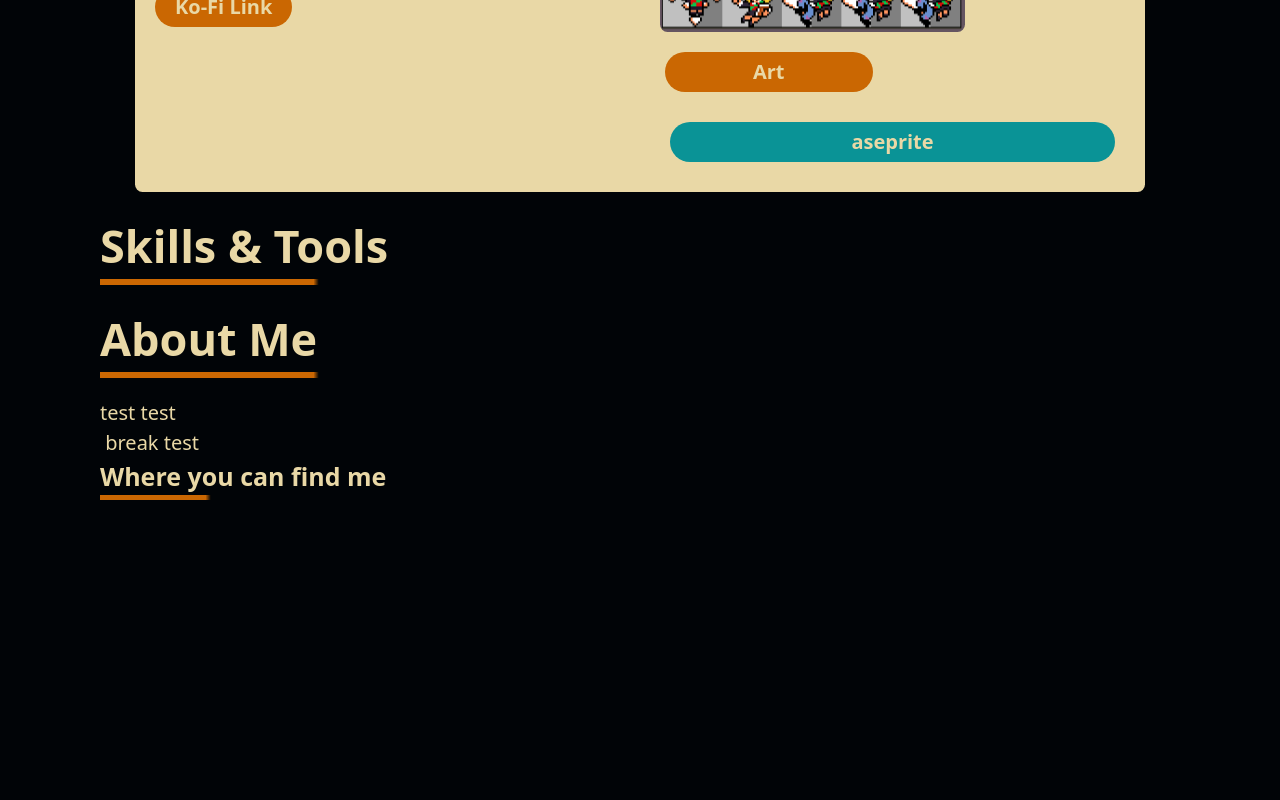
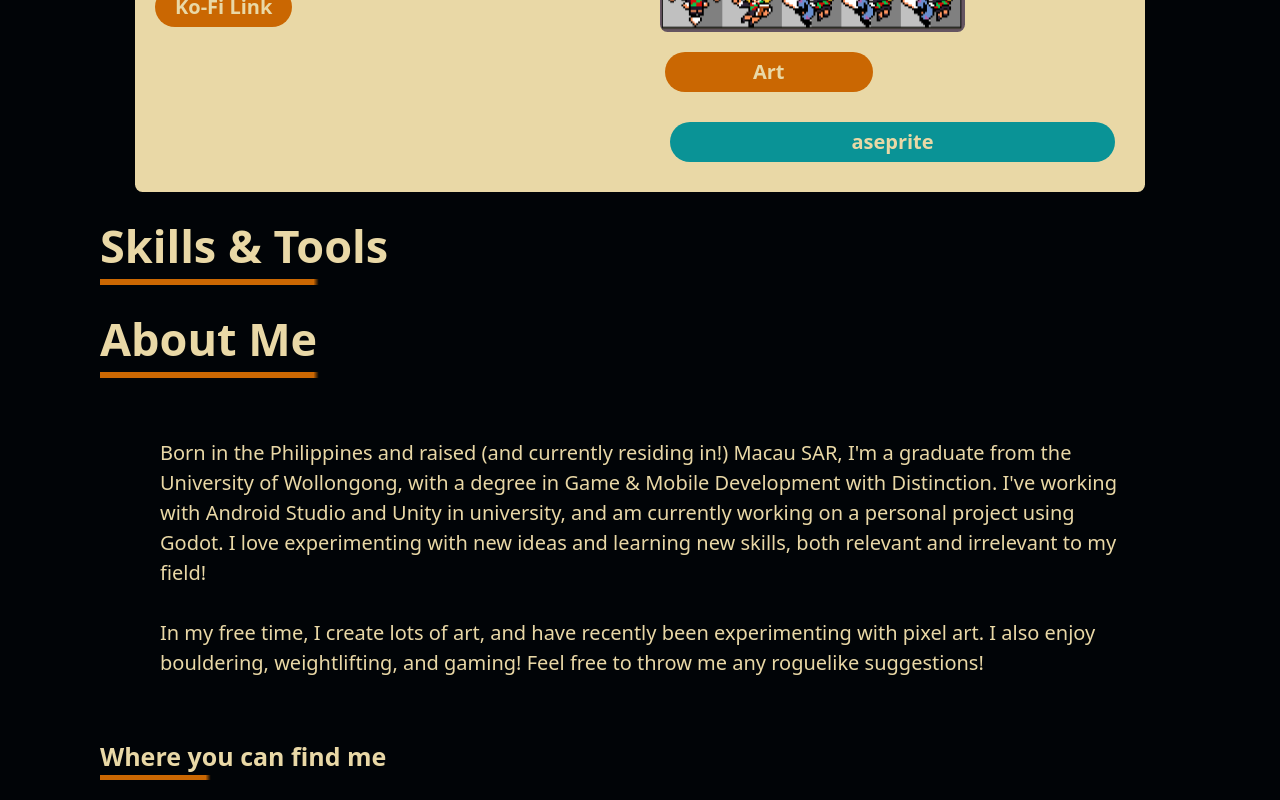
Before and after one commit to vVvOvOvVv/vVvOvOvVv.github.io, a Vue app: page / in a window 1280 px wide. Shown: the part 3052-3852 px from the top of the page. Before the commit the page ends 3572 px from the top, so only its background shows below. Built offline with nearby package versions, Linux system fonts and the light colour scheme.

Commit message:
About Me

```diff
--- a/src/App.vue
+++ b/src/App.vue
@@ -26,7 +26,7 @@
     <div id="about" class="about container">
       <section-header>About Me</section-header>
       <div class="about-desc container">
-        <colored-text> {{ aboutData }} </colored-text>
+        <colored-text class="m-5"> {{ aboutData }} </colored-text>
       </div>
     </div>
     <div class="socials container">
--- a/src/assets/data.json
+++ b/src/assets/data.json
@@ -142,7 +142,7 @@
       ]
     }
   ],
-  "aboutMe": "test test \n break test",
+  "aboutMe": "Born in the Philippines and raised (and currently residing in!) Macau SAR, I'm a graduate from the University of Wollongong, with a degree in Game & Mobile Development with Distinction. I've working with Android Studio and Unity in university, and am currently working on a personal project using Godot. I love experimenting with new ideas and learning new skills, both relevant and irrelevant to my field!\n\nIn my free time, I create lots of art, and have recently been experimenting with pixel art. I also enjoy bouldering, weightlifting, and gaming! Feel free to throw me any roguelike suggestions!",
   "socials": [
     {
       "name": "Instagram",
```
